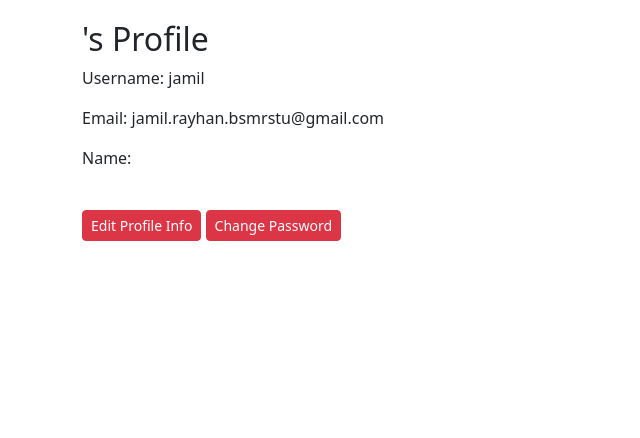
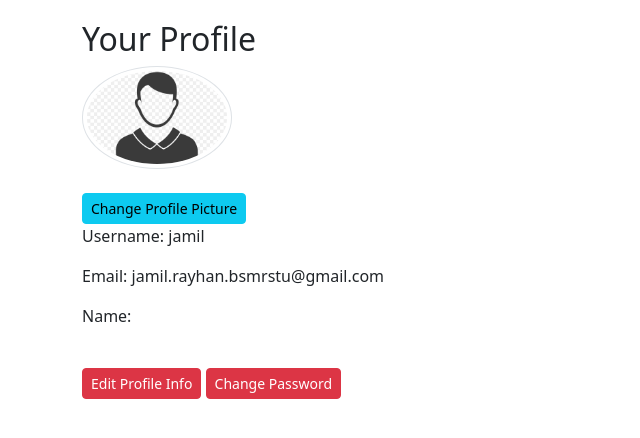
Before and after one commit to JamilRayhan/Blog-Project, a Django app: page /account/profile/ in a window 1280 px wide. Shown: the part 56-494 px from the top of the page, without its empty margins (0-640 px from the left). Run offline with Django 4.2, Linux system fonts and the light colour scheme; a user stored in the database is signed in; data comes from the database, SQL or seed files in the repository; both versions use the stored data as it was after the commit; some libraries are stand-ins or nearby versions.

Commit message:
Profile pic

```diff
--- a/App_Login/urls.py
+++ b/App_Login/urls.py
@@ -1,6 +1,5 @@
-from django.contrib import admin
-from django.urls import path, include
-from . import views
+from django.urls import path
+from App_Login import views
 
 app_name='App_Login'
 
@@ -11,4 +10,6 @@ urlpatterns = [
     path('profile/',views.profile, name='profile'),
     path('change-profile/',views.user_change, name='user_change'),
     path('password/',views.pass_change, name='pass_change'),
+    path('add-picture/',views.add_pro_pic, name='add_pro_pic'),
+    path('change-picture/',views.change_pro_pic, name='change_pro_pic'),
 ]
--- a/App_Login/views.py
+++ b/App_Login/views.py
@@ -4,7 +4,7 @@ from django.contrib.auth import login, authenticate, logout
 from django.shortcuts import HttpResponseRedirect
 from django.urls import reverse
 from django.contrib.auth.decorators import login_required
-from App_Login.forms import SignUpForm,UserProfileChange
+from App_Login.forms import SignUpForm,UserProfileChange,ProfilePic
 # Create your views here.
 
 
@@ -66,3 +66,27 @@ def pass_change(request):
             form.save()
             change=True
     return render(request, 'App_Login/pass_change.html',context={'form':form , 'change': change})
+
+
+@login_required
+def add_pro_pic(request):
+    form = ProfilePic()
+    if request.method == 'POST':
+        form = ProfilePic(request.POST , request.FILES)
+        if form.is_valid():
+            user_obj= form.save(commit=False)
+            user_obj.user = request.user
+            user_obj.save()
+            return HttpResponseRedirect(reverse('App_Login:profile'))
+    return render(request, 'App_Login/pro_pic_add.html',context={'form':form ,})
+
+
+@login_required
+def change_pro_pic(request):
+    form = ProfilePic(instance=request.user.user_profile)
+    if request.method == 'POST':
+         form = ProfilePic(request.POST , request.FILES, instance=request.user.user_profile)
+         if form.is_valid():
+            form.save()
+            return HttpResponseRedirect(reverse('App_Login:profile'))
+    return render(request, 'App_Login/pro_pic_add.html',context={'form':form ,})
--- a/Blog_Project/settings.py
+++ b/Blog_Project/settings.py
@@ -42,6 +42,7 @@ INSTALLED_APPS = [
     'App_Login',
     'crispy_forms',
     "crispy_bootstrap5",
+    'django_cleanup.apps.CleanupConfig'
 ]
 
 # bootstrap,bootstrap3,bootstrap4,uni-form
--- a/Blog_Project/urls.py
+++ b/Blog_Project/urls.py
@@ -1,9 +1,13 @@
 from django.contrib import admin
 from django.urls import path, include
 from . import views
+from django.conf import settings
+from django.contrib.staticfiles.urls import static,staticfiles_urlpatterns
 urlpatterns = [
     path('admin/', admin.site.urls),
     path('account/',include('App_Login.urls')),
     path('blog/',include('App_Blog.urls')),
     path('',views.Index,name = 'index'),
 ]
+urlpatterns += staticfiles_urlpatterns()
+urlpatterns += static(settings.MEDIA_URL, document_root=settings.MEDIA_ROOT)
--- a/templates/App_Login/profile.html
+++ b/templates/App_Login/profile.html
@@ -2,11 +2,23 @@
 {% load crispy_forms_tags %}
 {% block title_block %} Profile {% endblock  %}
 {% block body_block %}
-<h2> {{user.first_name}}'s Profile </h2>
+<h2> Your Profile </h2>
+{% if user.user_profile %}
+<img src='/media/{{user.user_profile.profile_pic}}' class="rounded rounded-circle img-fluid img-thumbnail" width='150px'>
+<br>
+<br>
+<a href="{% url 'App_Login:change_pro_pic'  %}" class = "btn btn-info btn-sm" >Change Profile Picture</a>
+{% else %}
+<img src='/media/profile_pics/male-avatar.jpg' class="rounded rounded-circle img-fluid img-thumbnail" width='150px'>
+<br>
+<br>
+<a href="{% url 'App_Login:add_pro_pic'  %}" class = "btn btn-info btn-sm" >Change Profile Picture</a>
+{% endif %}
+<br>
 <p>Username: {{user.username}}</p>
 <p>Email: {{user.email}}</p>
 <p>Name: {{user.first_name}} {{user.last_name}}</p>
 <br>
-<a href="{% url 'App_Login:user_change'%}" class = "btn btn-danger btn-sm">Edit Profile Info</a>
+<a href="{% url 'App_Login:user_change'%}" class = "btn btn-danger btn-sm" >Edit Profile Info</a>
 <a href="{% url 'App_Login:pass_change'%}" class = "btn btn-danger btn-sm">Change Password</a>
 {% endblock  %}
```
Also changed, not shown: App_Login/forms.py (+7 -0 lines), templates/App_Login/pro_pic_add.html (added, +11 -0 lines), db.sqlite3, media/profile_pics/6324998.jpg (added), media/profile_pics/male-avatar.jpg (added).
